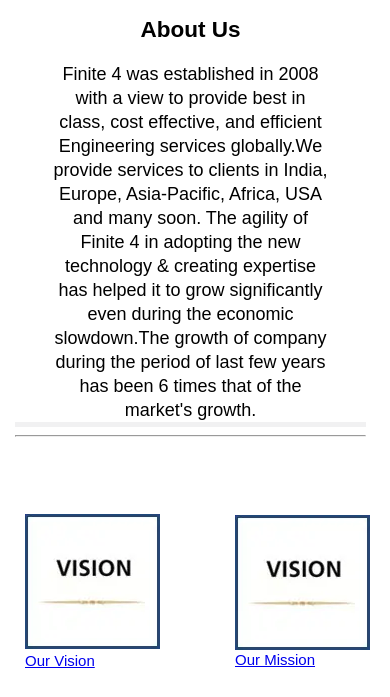
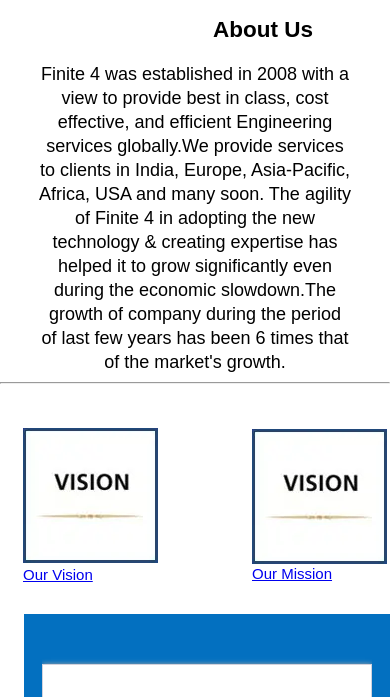
Before and after one commit to SudamBawalge/MyWebapp, a plain HTML site: page home.html in a window 390 px wide. Shown: the part 121-818 px from the top of the page. Drawn offline with Linux system fonts and the light colour scheme.

Commit message:
Update home.css

```diff
--- a/home.css
+++ b/home.css
@@ -1,4 +1,4 @@
-body{
+ body{
     font-family: Poppins, sans-serif;
      margin: 0;
     padding: 0;
@@ -331,12 +331,12 @@ word-wrap: break-word;
 padding-left: 10%;
 padding-right: 10%;
 font-size: 18px;
-border-bottom: 5px solid rgba(203, 203, 205, 0.267);
 
 }
 .row h1{
 margin-top: 20px;
 margin-left: -47;
+padding-left: 136px;
 
 }
 .padding {
@@ -525,8 +525,8 @@ fill: none;
 
     .vistion_miistion {
       padding: 0px;
-      margin-left:  10px;
-      margin-top: 70px;
+      margin-left:  23px;
+      margin-top: 37px;
       font-size: -1.3333333333rem;
       display: block;
       float: left;
@@ -546,7 +546,7 @@ fill: none;
       background-color: #0370c0;
       height: 900px;
       margin-top: 28px;
-      margin-left: 0px;
+      margin-left: 24px;
     }
     .Our_Clients {
       margin-left: 68px;
@@ -581,8 +581,8 @@ margin-top: -196px;
     }
 
     .aboutUs {
-        margin-left: -9px;
-        width: 90%;
+        margin-left: 0px;
+        width: 100%;
     }
     .about_button{
       margin-left: 110px;
@@ -742,7 +742,7 @@ padding-top: 15px;
 .Anniual_Reiw {
 padding: 0px;
 
-margin-left: 220px;
+margin-left: 252px;
 margin-top: -157px;
 font-size: -1.3333333333rem;
 display: block;
```
